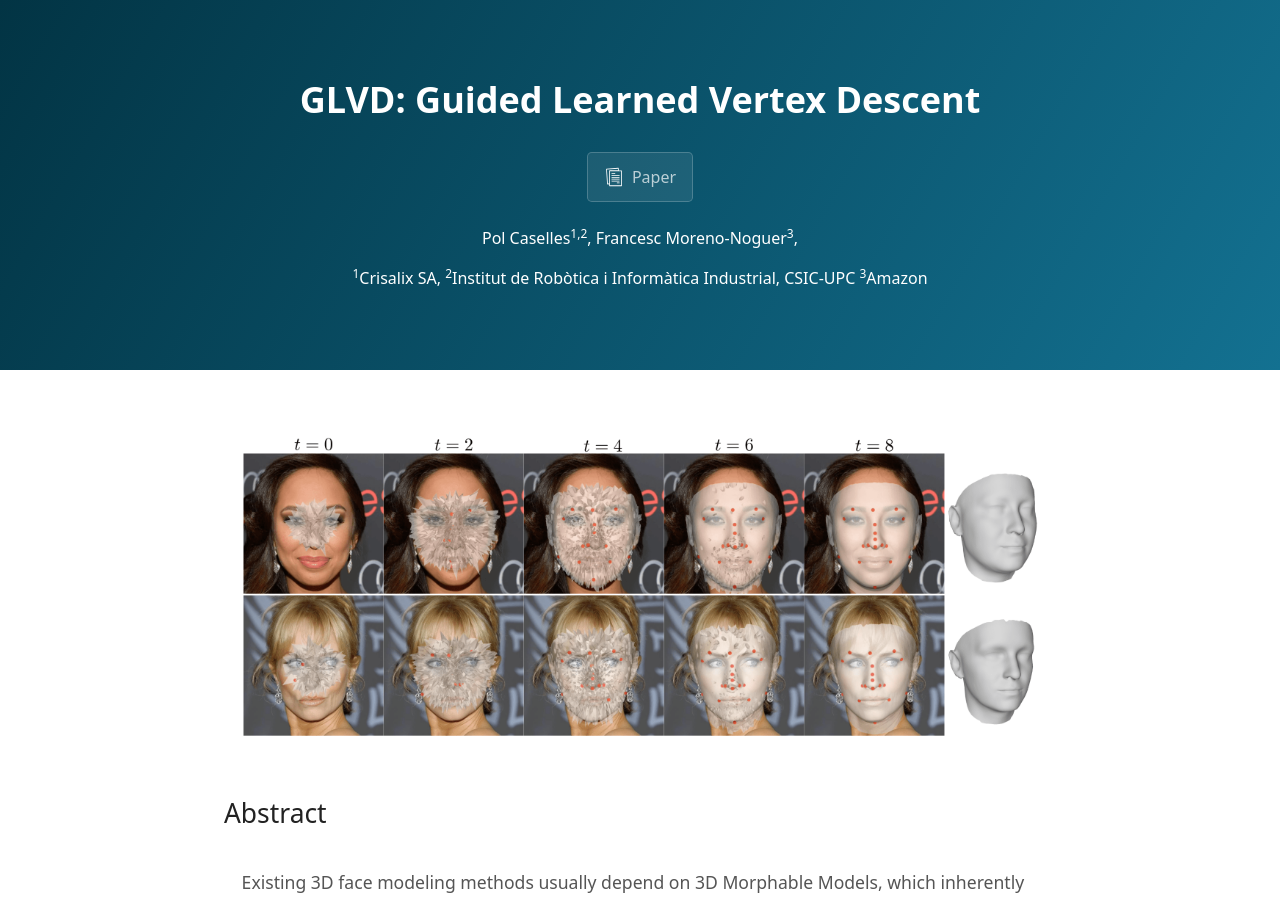
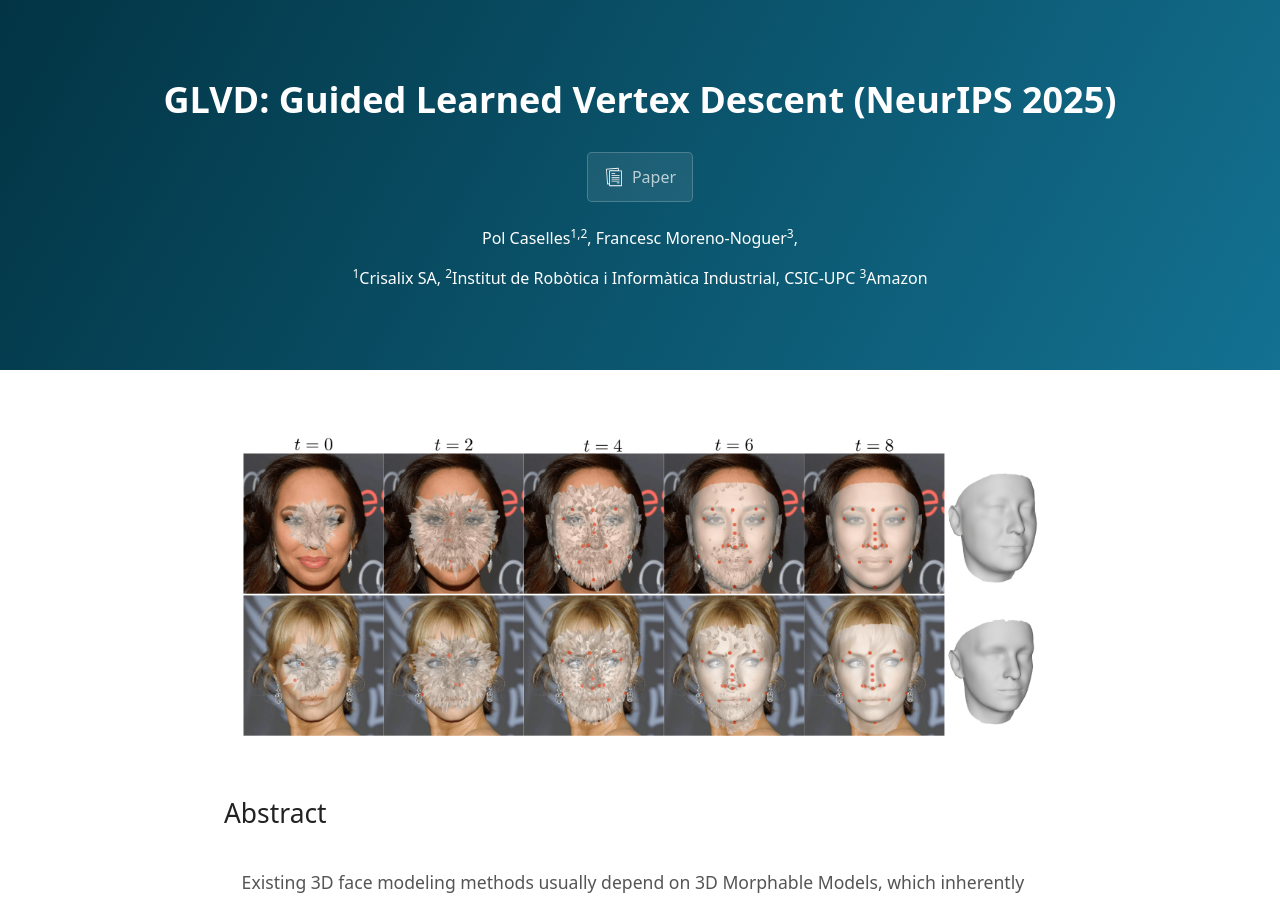
Before and after one commit to CrisalixSA/glvd, a Jekyll site: the page built from index.md, in a window 1280 px wide and 900 px high. Built offline with Jekyll 4.4.1, drawn with Linux system fonts in a browser that asks for light colours.

Commit message:
update title

```diff
--- a/_config.yml
+++ b/_config.yml
@@ -1,2 +1,2 @@
-title: "GLVD: Guided Learned Vertex Descent"
+title: "GLVD: Guided Learned Vertex Descent (NeurIPS 2025)"
 paper_url: "https://example.com"
```
